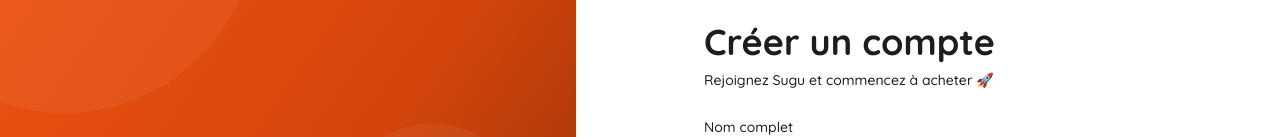
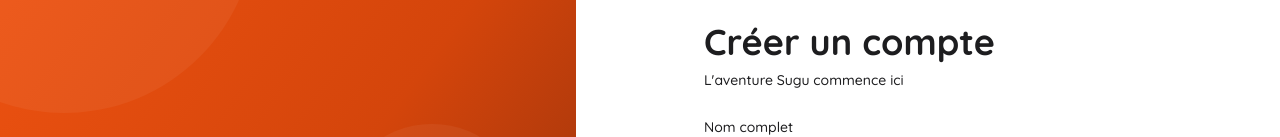
Before and after one commit to Sugu-bf/sugu-marketplace, a Next.js app: page /register in a window 1280 px wide. Shown: the part 143-280 px from the top of the page. Built offline with nearby package versions, Linux system fonts and the light colour scheme; no server answers.

Commit message:
style(auth): update registration page subtitle to be more elegant and fun

```diff
--- a/src/features/auth/components/RegisterPageClient.tsx
+++ b/src/features/auth/components/RegisterPageClient.tsx
@@ -145,7 +145,7 @@
 
       <div>
         <h1 className="text-3xl font-bold text-foreground sm:text-4xl">Créer un compte</h1>
-        <p className="mt-2 text-sm text-muted-foreground">Rejoignez Sugu et commencez à acheter 🚀</p>
+        <p className="mt-2 text-sm text-muted-foreground">L&apos;aventure Sugu commence ici</p>
       </div>
 
 
```
